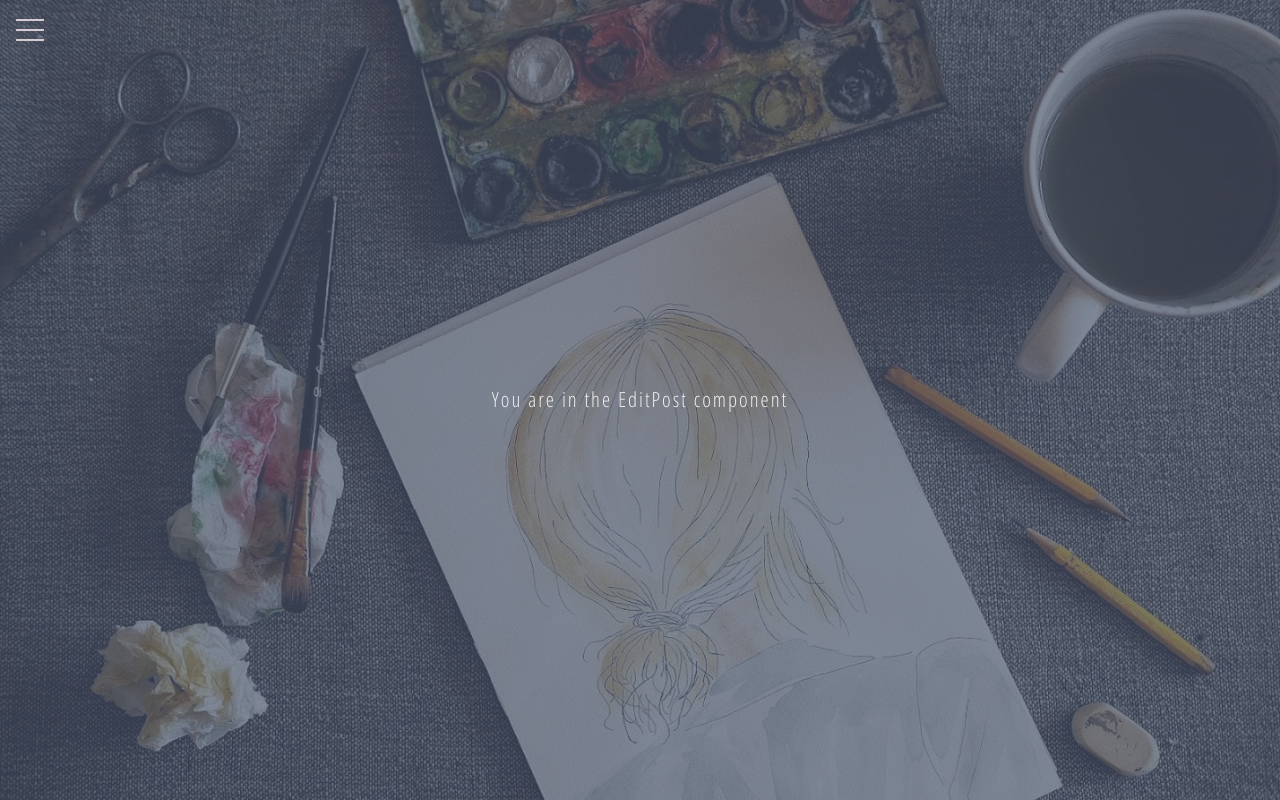
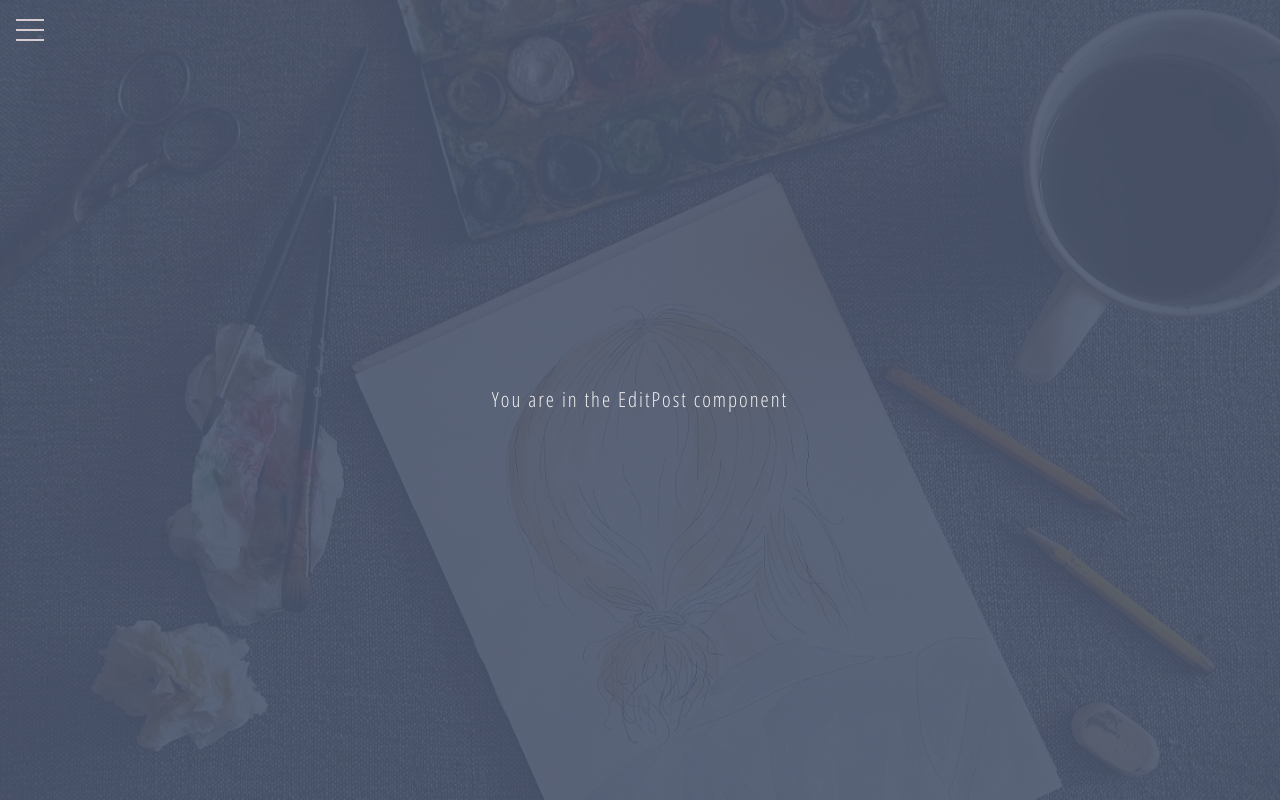
Before and after one commit to pg222jx/portfolio, a React (Create React App) app: page /edit in a window 1280 px wide. Built offline with nearby package versions, Linux system fonts and the light colour scheme.

Commit message:
Cheching deployment bug in css

```diff
--- a/src/App.css
+++ b/src/App.css
@@ -42,14 +42,25 @@
   padding: 0;
 }
 
-body {
+.showcase {
   background: url(./images/painting.jpg) no-repeat center center/cover;
+  background: url(./images/painting.jpg);
   background-repeat: no-repeat;
   background-attachment: fixed;
   background-position: center;
+  background-size: cover;
 }
 
-body::before{
+/* body {
+  background: url(./images/painting.jpg) no-repeat center center/cover;
+  background: url(./images/painting.jpg);
+  background-repeat: no-repeat;
+  background-attachment: fixed;
+  background-position: center;
+  background-size: cover;
+} */
+
+.showcase::before{
   background-color: var(--primary-color);
   content: '';
   display: block;
@@ -108,11 +119,11 @@ a {
   position:relative;
 }
 
-.showcase {
+/* .showcase {
   height: 100vh;
   max-width: 100vw;
   position: relative;
-}
+} */
 
 .showcase h1 {
   font-size: 7vw;
```
